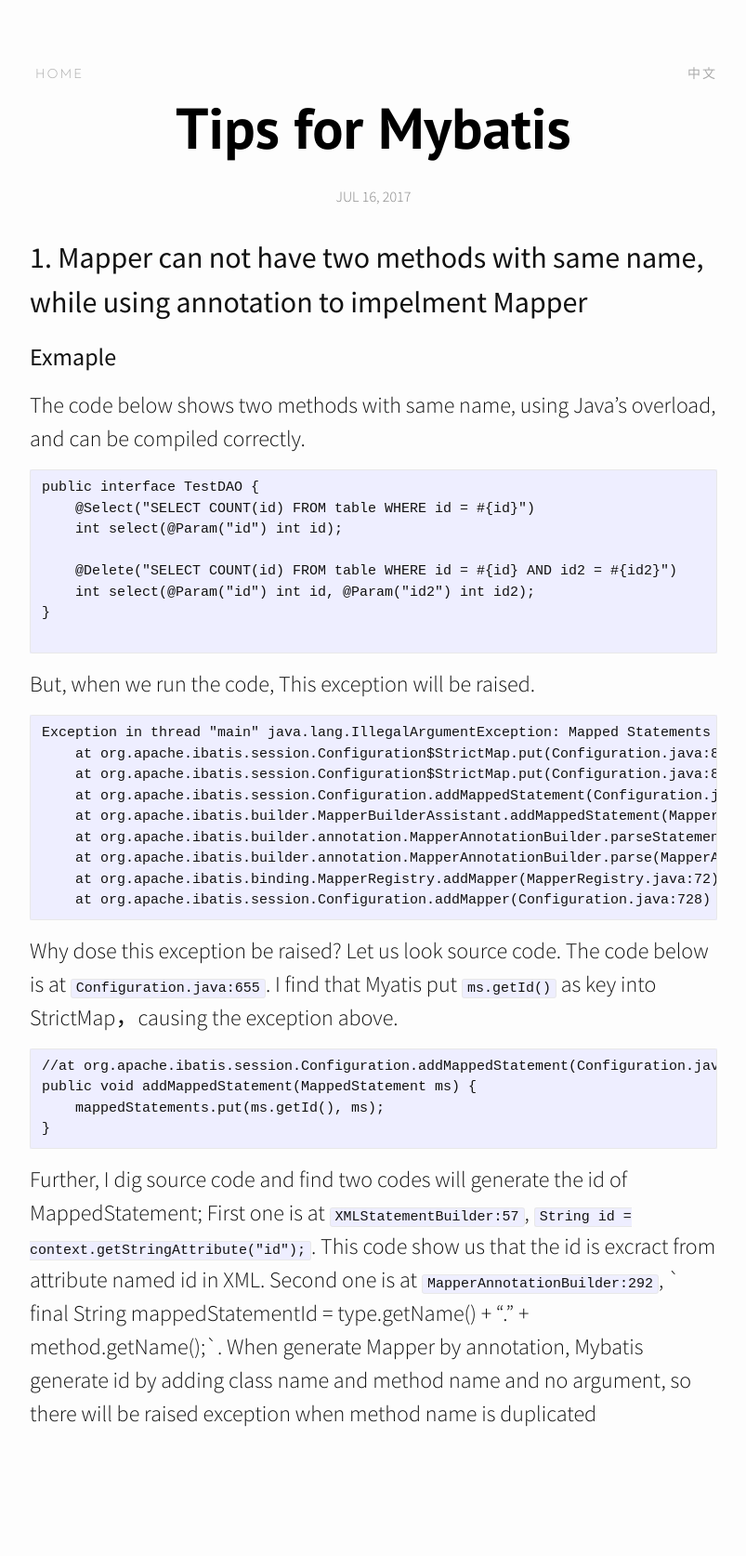
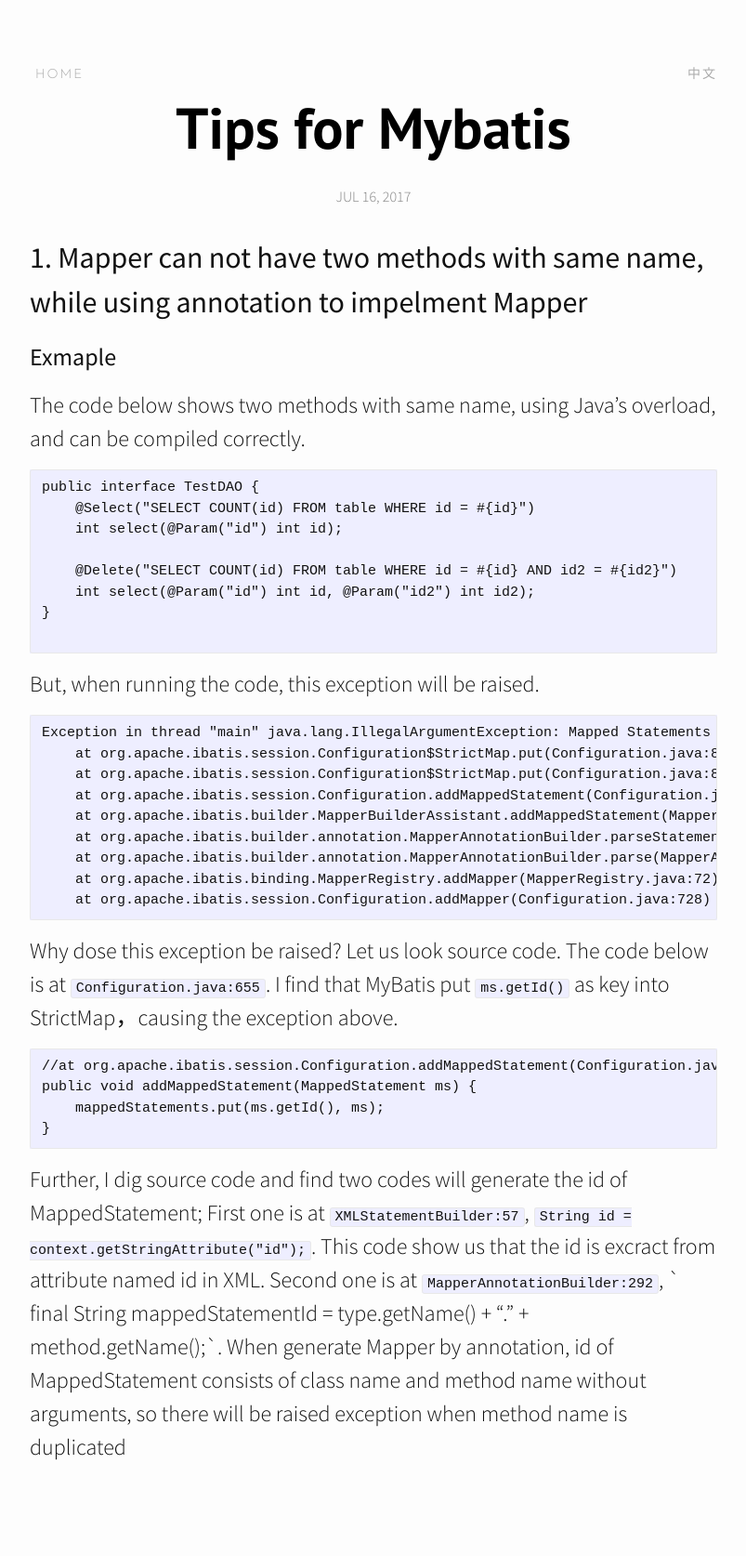
Before and after one commit to can-can/can-can.github.io, a Jekyll site: the page built from _posts/en/2017-07-16-tips-for-mybatis.md, in a window 1280 px wide. Shown: the whole page at 93% size, without its empty margins (238-1041 px from the left). Built offline with Jekyll 4.4.1, drawn with Linux system fonts in a browser that asks for light colours; before the commit the page ends 1638 px from its top, so only the background shows below that.

Commit message:
fix grammatical error

```diff
--- a/_posts/en/2017-07-16-tips-for-mybatis.md
+++ b/_posts/en/2017-07-16-tips-for-mybatis.md
@@ -21,7 +21,7 @@
 
 ~~~
 
-But, when we run the code, This exception will be raised.
+But, when running the code, this exception will be raised.
 ~~~
 Exception in thread "main" java.lang.IllegalArgumentException: Mapped Statements collection already contains value for dao.TestDAO.select
     at org.apache.ibatis.session.Configuration$StrictMap.put(Configuration.java:859)
@@ -34,7 +34,7 @@
     at org.apache.ibatis.session.Configuration.addMapper(Configuration.java:728)
 ~~~
 
-Why dose this exception be raised? Let us look source code. The code below is at `Configuration.java:655`. I find that Myatis put `ms.getId()` as key into StrictMap，causing the exception above.
+Why dose this exception be raised? Let us look source code. The code below is at `Configuration.java:655`. I find that MyBatis put `ms.getId()` as key into StrictMap，causing the exception above.
 ~~~
 //at org.apache.ibatis.session.Configuration.addMappedStatement(Configuration.java:655)
 public void addMappedStatement(MappedStatement ms) {
@@ -44,4 +44,4 @@
 
 Further, I dig source code and find two codes will generate the id of MappedStatement;
 First one is at `XMLStatementBuilder:57`, `String id = context.getStringAttribute("id");`. This code show us that the id is excract from attribute named id in XML.
-Second one is at `MapperAnnotationBuilder:292`, ` final String mappedStatementId = type.getName() + "." + method.getName();`. When generate Mapper by annotation, Mybatis generate id by adding class name and method name and no argument, so there will be raised exception when method name is duplicated
+Second one is at `MapperAnnotationBuilder:292`, ` final String mappedStatementId = type.getName() + "." + method.getName();`. When generate Mapper by annotation, id of MappedStatement consists of class name and method name without arguments, so there will be raised exception when method name is duplicated
```
